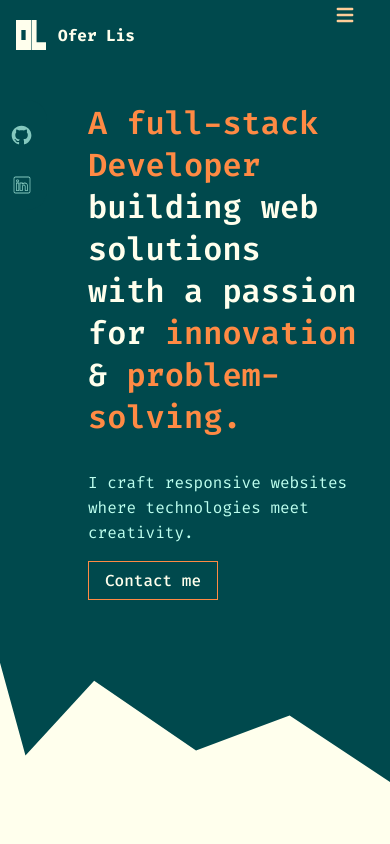
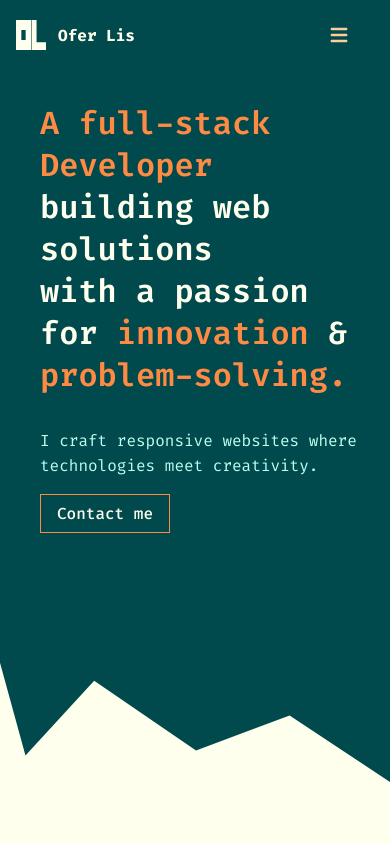
Before and after one commit to Oferlis/portfolio-website, a React (Create React App) app: page / in a window 390 px wide. Shown: the top 844 px of the page. Built offline with nearby package versions, Linux system fonts and the light colour scheme.

Commit message:
looks quite done

```diff
--- a/src/App.css
+++ b/src/App.css
@@ -39,7 +39,7 @@
 .nav-div {
   align-items: center;
   justify-content: space-between;
-  margin-left: 10rem;
+  margin-left: 5rem;
   margin-right: 5rem;
   width: 100%;
 
@@ -52,7 +52,6 @@
 
 .align-center {
   align-items: center;
-
 }
 
 .nav-list {
@@ -74,20 +73,11 @@
 }
 
 .nav-div button {
-  border: 0;
-  height: 40px;
-  width: 40px;
-  padding: 0.5rem;
-  border-radius: 50%;
-  cursor: pointer;
-  transition: background-color 0.2s ease-in-out;
-  position: absolute;
-  right: 25px;
-  transform: translateY(-50%);
   display: none;
 
   @media screen and (max-width: 768px) {
-      display: block;
+    display: block;
+    margin-left: 12rem;
   }
 }
 .navigation-menu {
@@ -210,6 +200,9 @@
   line-height: 25px; /* 156.25% */
   padding-left: 4rem;
 
+  @media screen and (max-width: 768px) {
+    padding-left: 1rem;
+  }
 }
 
 .about-h1 {
@@ -223,6 +216,9 @@
   line-height: normal;
   padding-left: 4rem;
 
+  @media screen and (max-width: 768px) {
+    padding-left: 1rem;
+  }
 }
 
 .about-h1 em {
@@ -259,6 +255,10 @@
   font-style: normal;
   font-weight: 500;
   line-height: normal;
+
+  @media screen and (max-width: 768px) {
+    margin-left: 1rem;
+  }
 }
 
 h1 {
@@ -318,10 +318,8 @@ h2 {
   width: 15rem;
   text-align: center;
 
-  /* how should I display this in mobile???*/
-  @media (max-width: 768px) {
-    height: 10rem;
-    width: 10rem;
+  @media screen and (max-width: 768px) {
+    width: 40vh;
   }
 }
 
@@ -336,6 +334,7 @@ h2 {
   border: 1px solid #00494D;
   border-radius: 25px;
   padding: 1rem;
+  margin-top: 3rem;
   margin-left: 1rem;
   margin-right: 1rem;
 }
@@ -361,7 +360,6 @@ h2 {
 .form-div button {
   background-color: #00494D;
   color: #FFFFED;
-  border-radius: 25px;
   padding: 0.25rem;
   margin-top: 1rem;
   padding-left: 0.6rem;
@@ -421,6 +419,7 @@ h2 {
   flex: row;
   gap: 50px;
   margin-top: 1rem;
+  flex-wrap: wrap;
 }
 
 .sideButton {
@@ -456,29 +455,19 @@ h2 {
   border-bottom-right-radius: 40px;
 
   @media screen and (max-width: 767px) {
-    padding-top: 10px;
-    border-top-right-radius: 20px;
-    border-bottom-right-radius: 20px;
+    visibility: hidden;
+
    }
 }
 
 .side-icon {
   width: 50px;
   height: 50px;
-
-  @media screen and (max-width: 767px) {
-   width: 30px;
-  }
 }
 
 .side-icon-linkedin {
   width: 50px;
   height: 40px;
-
-  @media screen and (max-width: 767px) {
-    width: 25px;
-    padding-left: 5px
-   }
 }
 
 .logo {
@@ -645,7 +634,7 @@ h2 {
   justify-content: center;
   gap: 1rem;
   margin-top: 2rem;
-
+  flex-wrap: wrap;
 }
 
 .proj-img {
--- a/src/sections/BlogPosts.js
+++ b/src/sections/BlogPosts.js
@@ -1,7 +1,6 @@
 import SectionSeperator from "../components/sectionSeperator";
 
 export default function BlogPosts() {
-  if (window.innerWidth > 768) {
   return (
     <div id="blog-posts" className="div-ex blog-div">
       <SectionSeperator sectionName="Blog Posts" />
@@ -38,7 +37,4 @@ export default function BlogPosts() {
       </div>
     </div>
   );
-  } else {
-    return <div id="blog-posts">blog posts div</div>;
 }
-}
--- a/src/sections/Projects.js
+++ b/src/sections/Projects.js
@@ -1,4 +1,4 @@
-// import { useState } from "react";
+import { useState } from "react";
 
 import ProjectDisplay from "../components/ProjectDisplay";
 import { readingList } from "../projects-items/readingList";
@@ -17,7 +17,7 @@ export default function Projects() {
   //     setCarValue(e.target.value + 1);
   //   }
   // };
-  if (window.innerWidth > 768) {
+
   return (
     <div id="projects" className="proj-div">
       <SectionSeperator sectionName="Projects" />
@@ -29,11 +29,4 @@ export default function Projects() {
       </div>
     </div>
   );
-  } else {
-    return (
-      <div id="projects" className="proj-div">
-        mobile view
-      </div>
-    );
 }
-}
```
Lines whose indentation alone changed are shown as unchanged.
